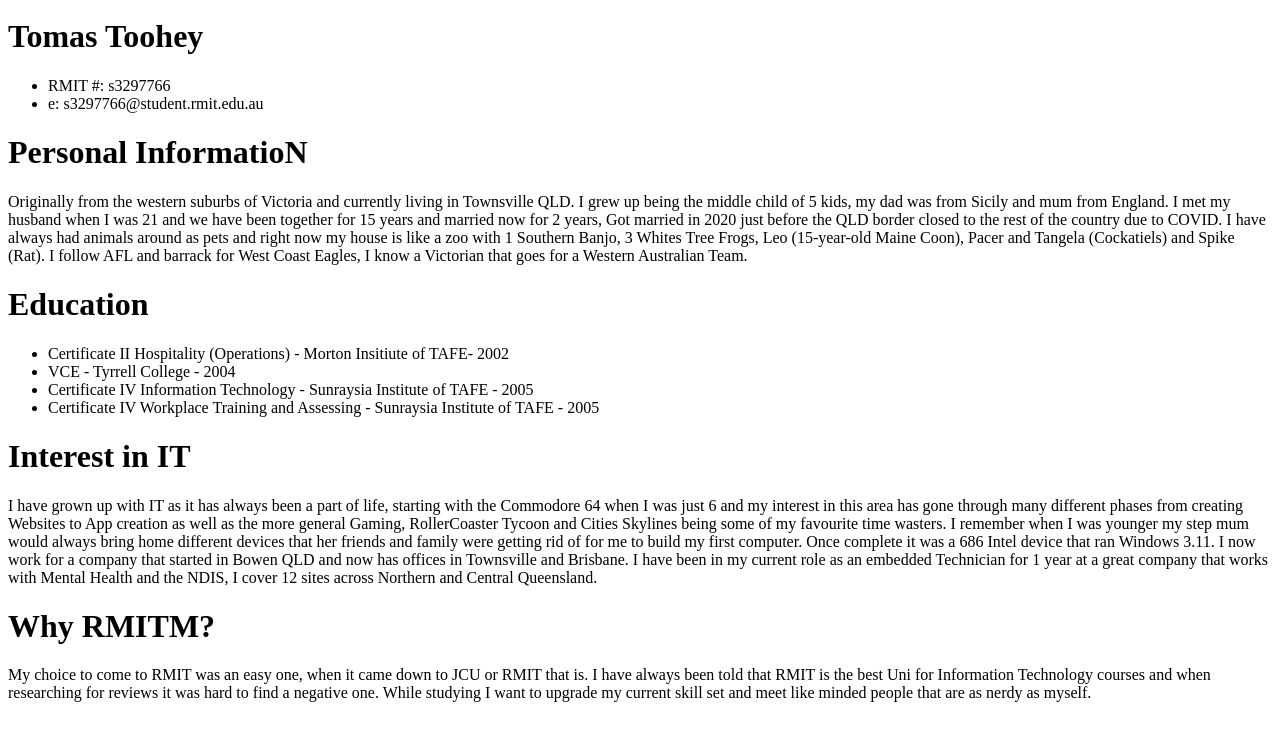
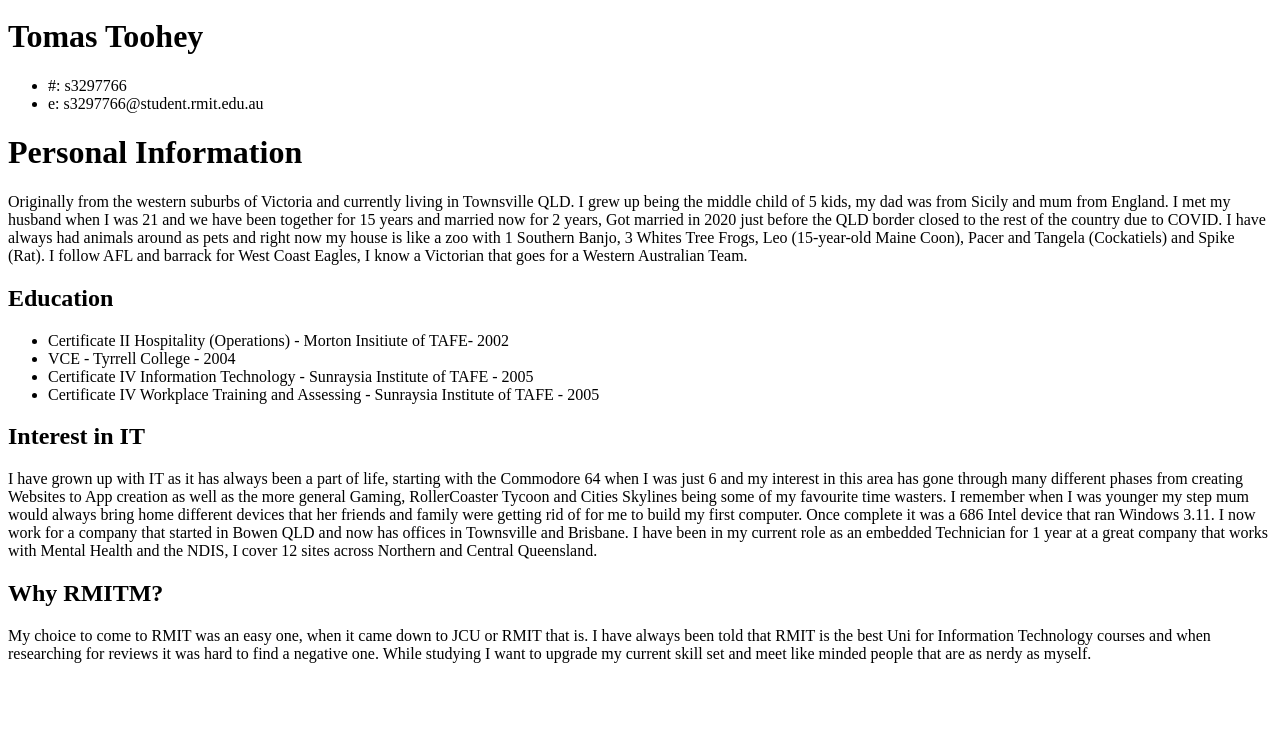
Before and after one commit to Tomas5786/Profile, a plain HTML site: page index.html in a window 1280 px wide. Shown: the part 29-770 px from the top of the page. Drawn offline with Linux system fonts and the light colour scheme.

Commit message:
Update index.html

```diff
--- a/index.html
+++ b/index.html
@@ -7,24 +7,24 @@
     <img src="myphoto.jpg" alt="Photo of Me" />
     <h1>Tomas Toohey</h1>
     <ul>
-      <li>RMIT #: s3297766</li>
+      <li>#: s3297766</li>
       <li>e: <a herf="mailto:s3297766@student.rmit.edu.au" target="_blank">s3297766@student.rmit.edu.au</a></li>
     </ul>
-    <h1>Personal InformatioN</h1>
+    <h1>Personal Information</h1>
     <p>Originally from the western suburbs of Victoria and currently living in Townsville QLD. I grew up being the middle child of 5 kids, my dad was from Sicily and mum from England. I met my husband when I was 21 and we have been together for 15 years and married now for 2 years, Got married in 2020 just before the QLD border closed to the rest of the country due to COVID.
 I have always had animals around as pets and right now my house is like a zoo with 1 Southern Banjo, 3 Whites Tree Frogs, Leo (15-year-old Maine Coon), Pacer and Tangela (Cockatiels) and Spike (Rat). I follow AFL and barrack for West Coast Eagles, I know a Victorian that goes for a Western Australian Team. </p>
-    <h1>Education</h1>
+    <h2>Education</h2>
     <ul>
       <li>Certificate II Hospitality (Operations) - Morton Insitiute of TAFE- 2002</li>
       <li>VCE - Tyrrell College - 2004</li>
       <li>Certificate IV Information Technology - Sunraysia Institute of TAFE - 2005</li>
       <li>Certificate IV Workplace Training and Assessing - Sunraysia Institute of TAFE - 2005</li>
     </ul>
-    <h1>Interest in IT</h1>
+    <h2>Interest in IT</h2>
        <p>I have grown up with IT as it has always been a part of life, starting with the Commodore 64 when I was just 6 and my interest in this area has gone through many different phases from creating Websites to App creation as well as the more general Gaming, RollerCoaster Tycoon and Cities Skylines being some of my favourite time wasters.
 I remember when I was younger my step mum would always bring home different devices that her friends and family were getting rid of for me to build my first computer. Once complete it was a 686 Intel device that ran Windows 3.11.
 I now work for a company that started in Bowen QLD and now has offices in Townsville and Brisbane. I have been in my current role as an embedded Technician for 1 year at a great company that works with Mental Health and the NDIS, I cover 12 sites across Northern and Central Queensland.</p>
-    <h1> Why RMITM?</h1>
+    <h2> Why RMITM?</h2>
     <p>My choice to come to RMIT was an easy one, when it came down to JCU or RMIT that is. I have always been told that RMIT is the best Uni for Information Technology courses and when researching for reviews it was hard to find a negative one.
 While studying I want to upgrade my current skill set and meet like minded people that are as nerdy as myself.</p>
   </body>
```
